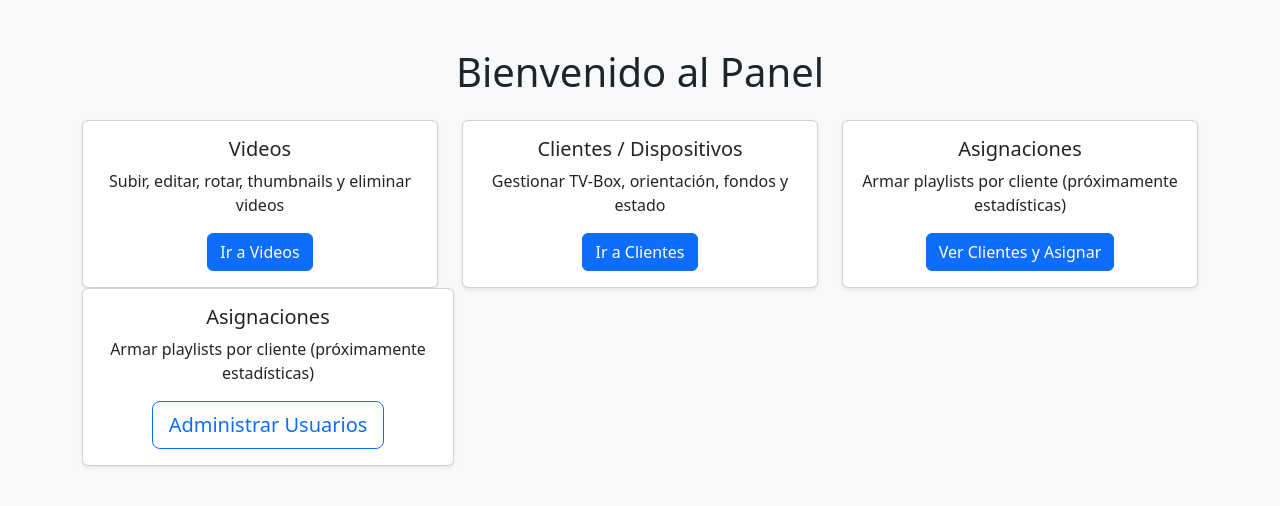
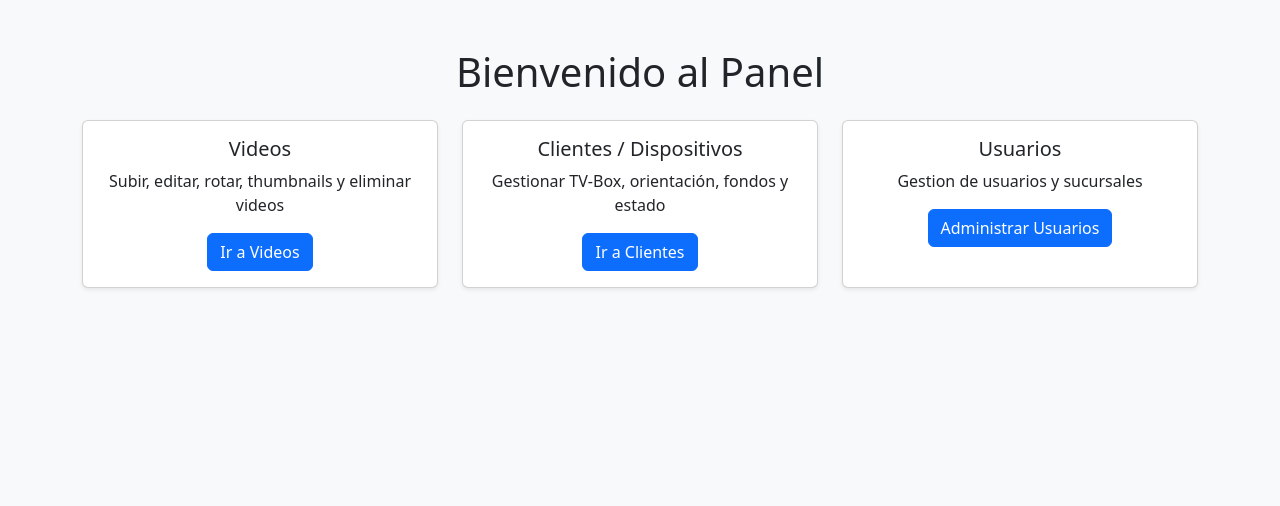
Before and after one commit to Ratax22/RxVideoPlayer, a PHP site: page / in a window 1280 px wide. Shown: the part 56-562 px from the top of the page. Run offline with PHP 8.4, Linux system fonts and the light colour scheme; the visitor is signed in with stand-in values (Sample User, id 1).

Commit message:
-- Agregamos administracion de usuarios y sucursales   --

```diff
--- a/admin/index.php
+++ b/admin/index.php
@@ -76,24 +76,14 @@ unset($_SESSION['flash']);
         <div class="col-md-4">
             <div class="card h-100 shadow-sm">
                 <div class="card-body text-center">
-                    <h5 class="card-title">Asignaciones</h5>
-                    <p class="card-text">Armar playlists por cliente (próximamente estadísticas)</p>
-                    <a href="clientes.php" class="btn btn-primary">Ver Clientes y Asignar</a>
+                    <h5 class="card-title">Usuarios</h5>
+                    <p class="card-text">Gestion de usuarios y sucursales</p>
+                    <a href="usuarios.php" class="btn btn-primary">Administrar Usuarios</a>
                 </div>
             </div>
         </div>
     </div>
 
-    <div class="col-md-4">
-        <div class="card h-100 shadow-sm">
-            <div class="card-body text-center">
-                <h5 class="card-title">Asignaciones</h5>
-                    <p class="card-text">Armar playlists por cliente (próximamente estadísticas)</p>
-                    <a href="usuarios.php" class="btn btn-lg btn-outline-primary">Administrar Usuarios</a>
-                </div>
-            </div>
-        </div>
-    </div>
 </div>
 
 <script src="https://cdn.jsdelivr.net/npm/bootstrap@5.3.3/dist/js/bootstrap.bundle.min.js"></script>
```
